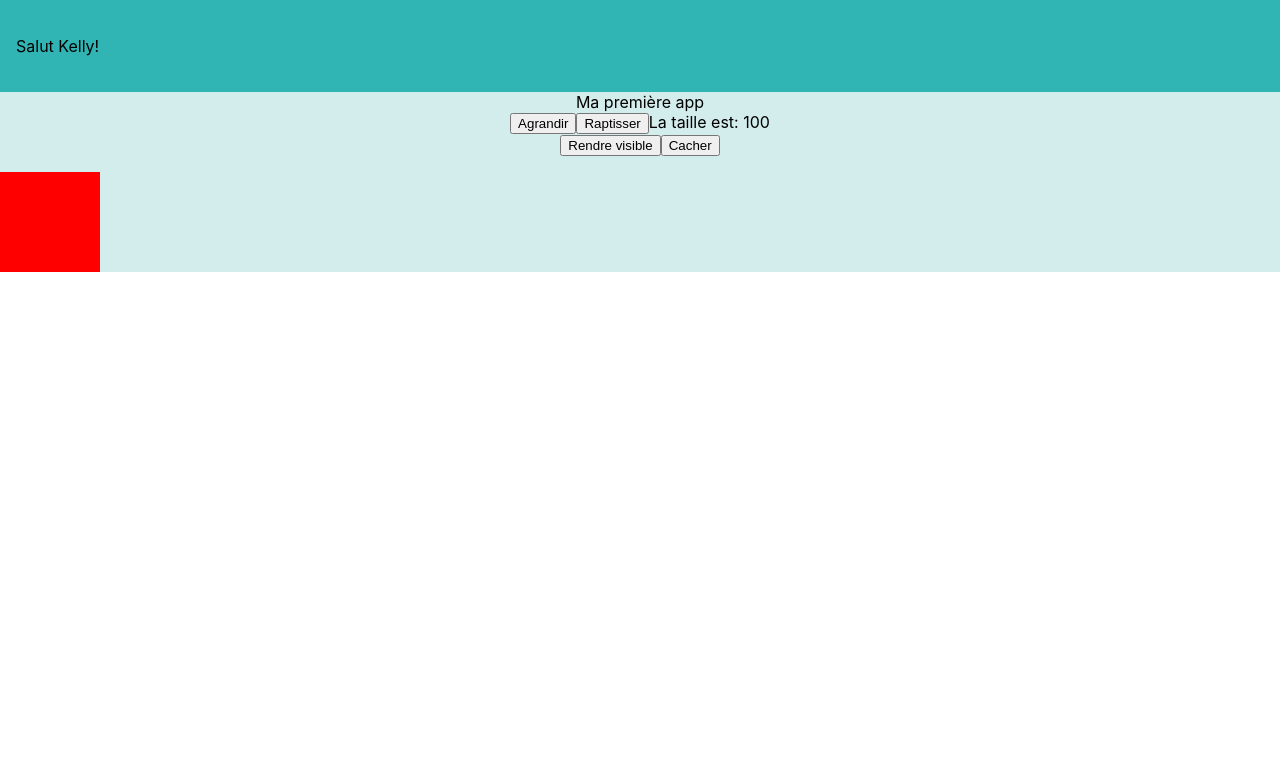
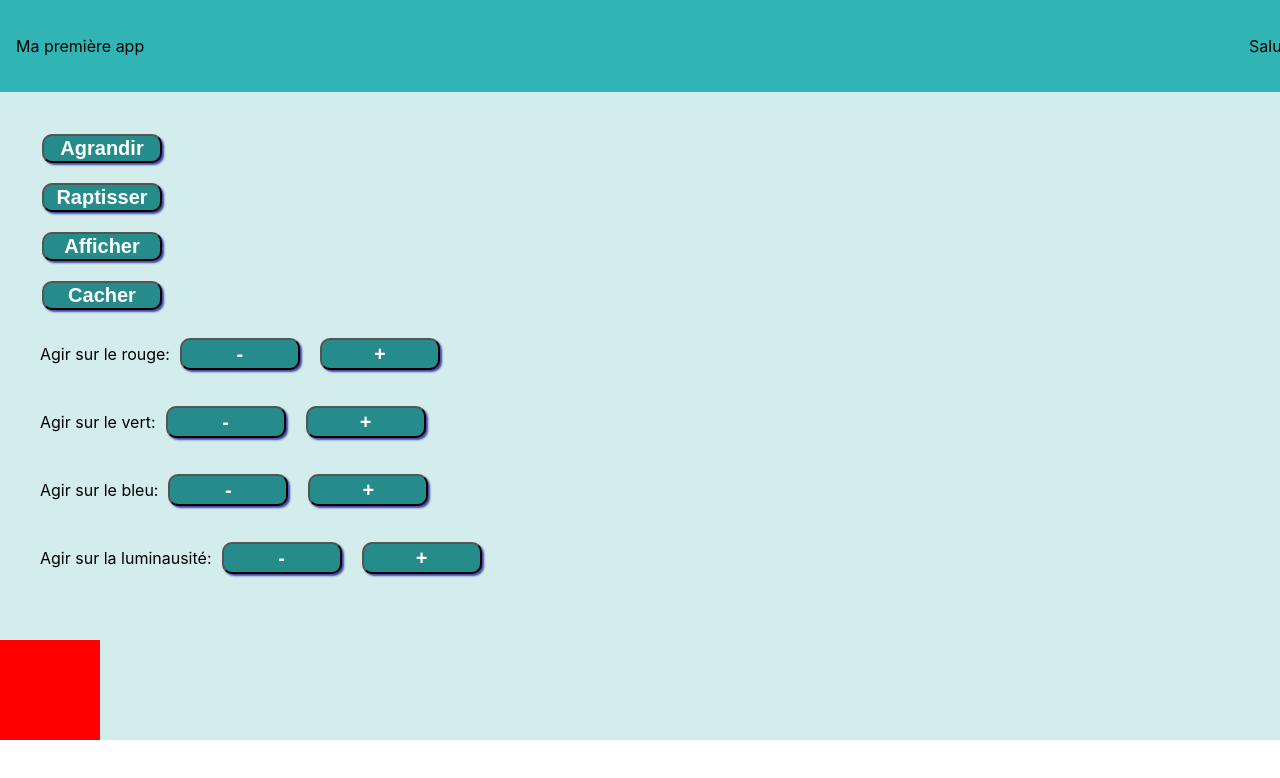
Before and after one commit to kamelkeb/ifocop-jan21-react, a React (Create React App) app: page / in a window 1280 px wide. Shown: the top 778 px of the page. Built offline with nearby package versions, Linux system fonts and the light colour scheme.

Commit message:
énoncé TP2 et corrigé tp1

```diff
--- a/src/App.css
+++ b/src/App.css
@@ -1,39 +1,3 @@
 .App {
-  text-align: center;
   background-color: var(--header-background-color);
 }
-
-.App-logo {
-  height: 40vmin;
-  pointer-events: none;
-}
-
-@media (prefers-reduced-motion: no-preference) {
-  .App-logo {
-    animation: App-logo-spin infinite 20s linear;
-  }
-}
-
-.App-header {
-  background-color: #282c34;
-  min-height: 100vh;
-  display: flex;
-  flex-direction: column;
-  align-items: center;
-  justify-content: center;
-  font-size: calc(10px + 2vmin);
-  color: white;
-}
-
-.App-link {
-  color: #61dafb;
-}
-
-@keyframes App-logo-spin {
-  from {
-    transform: rotate(0deg);
-  }
-  to {
-    transform: rotate(360deg);
-  }
-}
--- a/src/App.js
+++ b/src/App.js
@@ -2,7 +2,7 @@ import React, { useState } from "react";
 import "./App.css";
 import { ColoredSquare } from "./components/ColoredSquare";
 import { Header } from "./components/Header/Header";
-
+import { Buttons } from "./components/Buttons/Buttons";
 const App = () => {
   const colors = [
     { color: "pink", id: "mon_app_squarerd_li1" },
@@ -10,31 +10,35 @@ const App = () => {
     { color: "green", id: "mon_app_squarerd_li3" },
     { color: "red", id: "mon_app_squarerd_li4" },
   ];
-  const tableau = useState("Kelly");
-  const username = tableau[0];
-  const setUsername = tableau[1];
-
   const [compteur, setCompteur] = useState(100);
   const [visible, setVisible] = useState(true);
+  const [red, setRed] = useState(255);
+  const [green, setgreen] = useState(0);
+  const [blue, setBlue] = useState(0);
+
+  const agrandirHandler = () => setCompteur((oldCompteur) => oldCompteur + 10);
+  const raptissirHandler = () => setCompteur((oldCompteur) => oldCompteur - 10);
+
+  const rgbString = "rgb(220,12,0)";
+
+  Array.from(rgbString);
+
+  const color = `rgb(${red}, ${green}, ${blue})`;
 
   return (
     <div className="App">
-      <Header username={username}></Header>
-      Ma première app
-      <div>
-        <button onClick={() => setCompteur(compteur + 10)}>Agrandir</button>
-        <button onClick={() => setCompteur(compteur - 10)}>Raptisser</button>
-        La taille est: {compteur}
-      </div>
-      <div>
-        <button onClick={() => setVisible(true)}>Rendre visible</button>
-        <button onClick={() => setVisible(false)}>Cacher</button>
-      </div>
-      {visible && <ColoredSquare color="red" side={compteur}></ColoredSquare>}
+      <Header></Header>
+
+      <Buttons
+        callback1={agrandirHandler}
+        callback2={raptissirHandler}
+        callback3={setVisible}
+        compteur={compteur}
+      ></Buttons>
+      {visible && <ColoredSquare color={color} side={compteur}></ColoredSquare>}
     </div>
   );
 };
-
 export default App;
 
 //juste un exemple d'écriture avec appels de fonctions
--- /dev/null
+++ b/src/components/Button/Button.js
@@ -0,0 +1,9 @@
+import classes from "./Button.module.css";
+
+export const Button = ({ onClick, children }) => {
+  return (
+    <button className={classes.myButton} onClick={onClick}>
+      {children}
+    </button>
+  );
+};
--- /dev/null
+++ b/src/components/Button/Button.module.css
@@ -0,0 +1,10 @@
+.myButton {
+  border-radius: 10px;
+  background-color: var(--my-button);
+  color: white;
+  margin: 10px;
+  box-shadow: rgba(0, 0, 139, 0.7) 2px 2px 2px;
+  font-weight: bold;
+  font-size: 20px;
+  width: 120px;
+}
--- /dev/null
+++ b/src/components/Buttons/Buttons.js
@@ -0,0 +1,38 @@
+import React from "react";
+import classes from "./Buttons.module.css";
+import { Button } from "../Button/Button";
+export const Buttons = ({ callback1, callback2, callback3, compteur }) => {
+  return (
+    <div className={classes.buttons}>
+      <Button onClick={callback1}>Agrandir</Button>
+      <Button onClick={callback2}>Raptisser</Button>
+
+      <Button onClick={() => callback3(true)}>Afficher</Button>
+      <Button onClick={() => callback3(false)}>Cacher</Button>
+      <div className={classes.blockPlusMoins}>
+        <p>Agir sur le rouge:</p>
+        <Button onClick={() => {}}>-</Button>
+        <Button onClick={() => {}}>+</Button>
+      </div>
+      <div className={classes.blockPlusMoins}>
+        <p>Agir sur le vert:</p>
+        <Button onClick={() => {}}>-</Button>
+        <Button onClick={() => {}}>+</Button>
+      </div>
+      <div className={classes.blockPlusMoins}>
+        <p>Agir sur le bleu:</p>
+
+        <Button onClick={() => {}}>-</Button>
+        <Button onClick={() => {}}>+</Button>
+      </div>
+      <div className={classes.blockPlusMoins}>
+        <p>Agir sur la luminausité:</p>
+        <Button onClick={() => {}}>-</Button>
+        <Button onClick={() => {}}>+</Button>
+      </div>
+    </div>
+  );
+};
+/* Ici on illustre deux façons d'utiliser des callback
+qui viennent d'un composant parents : En passant de la
+donnée ou sans passer de la donnée*/
--- /dev/null
+++ b/src/components/Buttons/Buttons.module.css
@@ -0,0 +1,10 @@
+.buttons {
+  display: flex;
+  flex-direction: column;
+  padding: 32px;
+}
+
+.blockPlusMoins {
+  display: flex;
+  padding: 8px;
+}
--- a/src/components/Header/Header.js
+++ b/src/components/Header/Header.js
@@ -1,5 +1,10 @@
 import classes from "./Header.module.css";
 
 export const Header = ({ username }) => {
-  return <div className={classes.header}>Salut {username}!</div>;
+  return (
+    <div className={classes.header}>
+      <span>Ma première app</span>
+      <span>Salut {username}!</span>
+    </div>
+  );
 };
--- a/src/index.css
+++ b/src/index.css
@@ -1,5 +1,6 @@
 :root {
   --header-background-color: rgb(211, 236, 236);
+  --my-button: rgb(37, 139, 139);
 }
 
 body {
```
Also changed, not shown: note2.js (+9 -1 lines), 1 other file (tests, documents, lock files or other folders).
